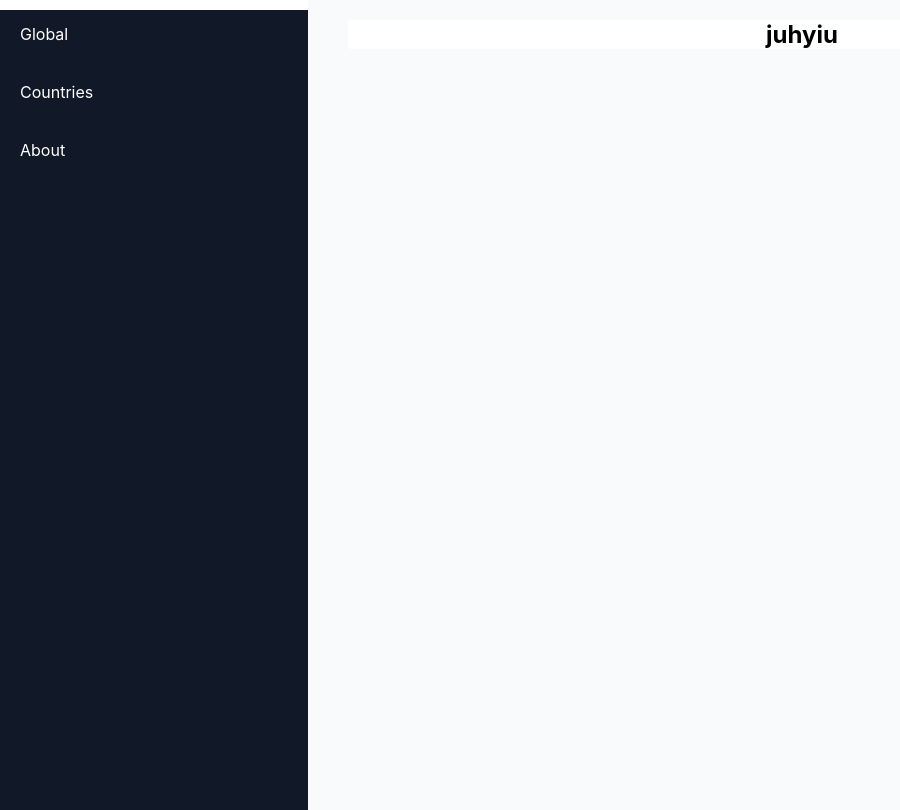
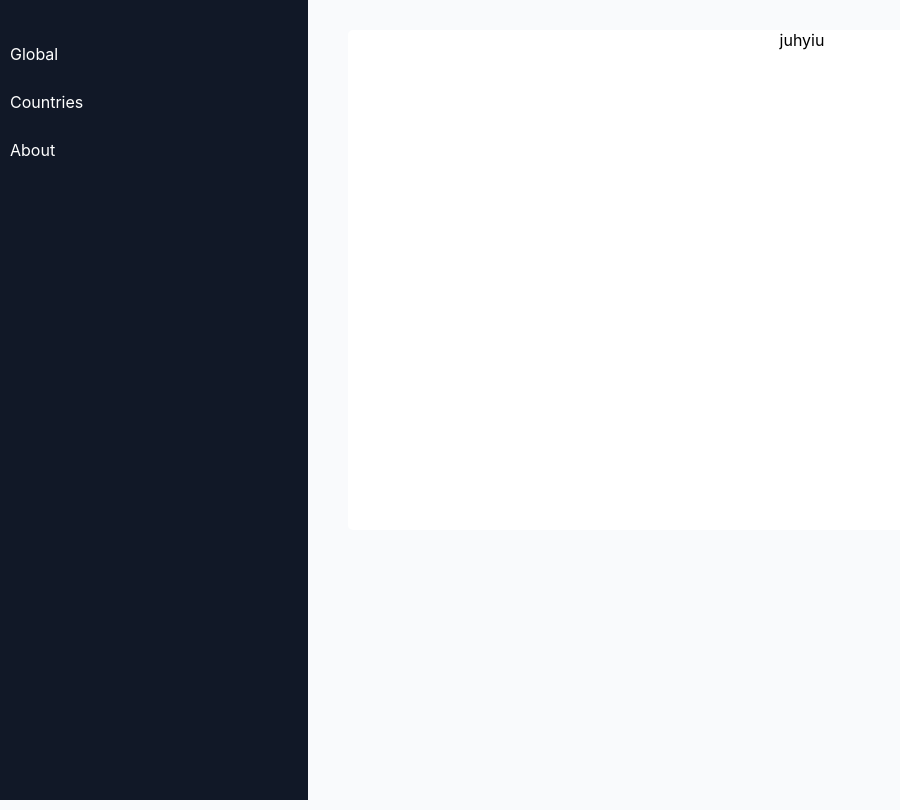
Before and after one commit to Medyanenko/Covid-Statistic, a React (Create React App) app: page /globalStatistic in a window 1280 px wide. Shown: the whole page, without its empty margins (0-900 px from the left). Built offline with nearby package versions, Linux system fonts and the light colour scheme.

Commit message:
fix margin-top bug

```diff
--- a/src/App.css
+++ b/src/App.css
@@ -3,19 +3,18 @@
 }
 .app-sidebar {
   min-width: 240px;
-  background-color: rgb(17, 24, 39);;
+  background-color: rgb(17, 24, 39);
   height: 100vh;
   text-align: left;
 }
 
-.grid-wrapper-content{
-  background-color:#F9FAFC;
-}
-.app-wrapper-content{
+.app-wrapper-content {
   max-width: 95%;
   background-color: #fff;
   margin: 0 auto;
-  border-radius: 3px;
+  border-radius: 5px;
+  min-height: 500px;
+  margin-top: 30px;
 }
 @media (prefers-reduced-motion: no-preference) {
   .App-logo {
--- a/src/components/GlobalStatistic/GlobalStatistic.jsx
+++ b/src/components/GlobalStatistic/GlobalStatistic.jsx
@@ -3,7 +3,7 @@ import React from 'react'
 const GlobalStatistic = () => {
   return (
     <div>
-      <h2>juhyiu</h2>
+      juhyiu
     </div>
   )
 }
--- a/src/components/Sidebar/Sidebar.module.css
+++ b/src/components/Sidebar/Sidebar.module.css
@@ -1,10 +1,10 @@
 .nav {
-  background-color: transparent;
+  padding-top: 30px;
 }
 
 .item {
   padding: 10px;
-  margin: 10px;
+  margin: 0 10px 0 0;
   border-radius: 8px;
   line-height: 1.75;
   min-width: 64px;
--- a/src/index.css
+++ b/src/index.css
@@ -5,6 +5,7 @@ body {
     sans-serif;
   -webkit-font-smoothing: antialiased;
   -moz-osx-font-smoothing: grayscale;
+  background-color:#F9FAFC;
 }
 
 code {
--- a/src/index.js
+++ b/src/index.js
@@ -8,7 +8,7 @@ import { BrowserRouter } from 'react-router-dom';
 const root = ReactDOM.createRoot(document.getElementById('root'));
 root.render(
   <BrowserRouter>
-  {/* // <React.StrictMode> //*/}
+  {/* // <React.StrictMode>*/}
     <App />
   {/* // </React.StrictMode> */}
   </BrowserRouter>
```
Also changed, not shown: src/components/Sidebar/Sidebar.jsx (+10 -4 lines).
